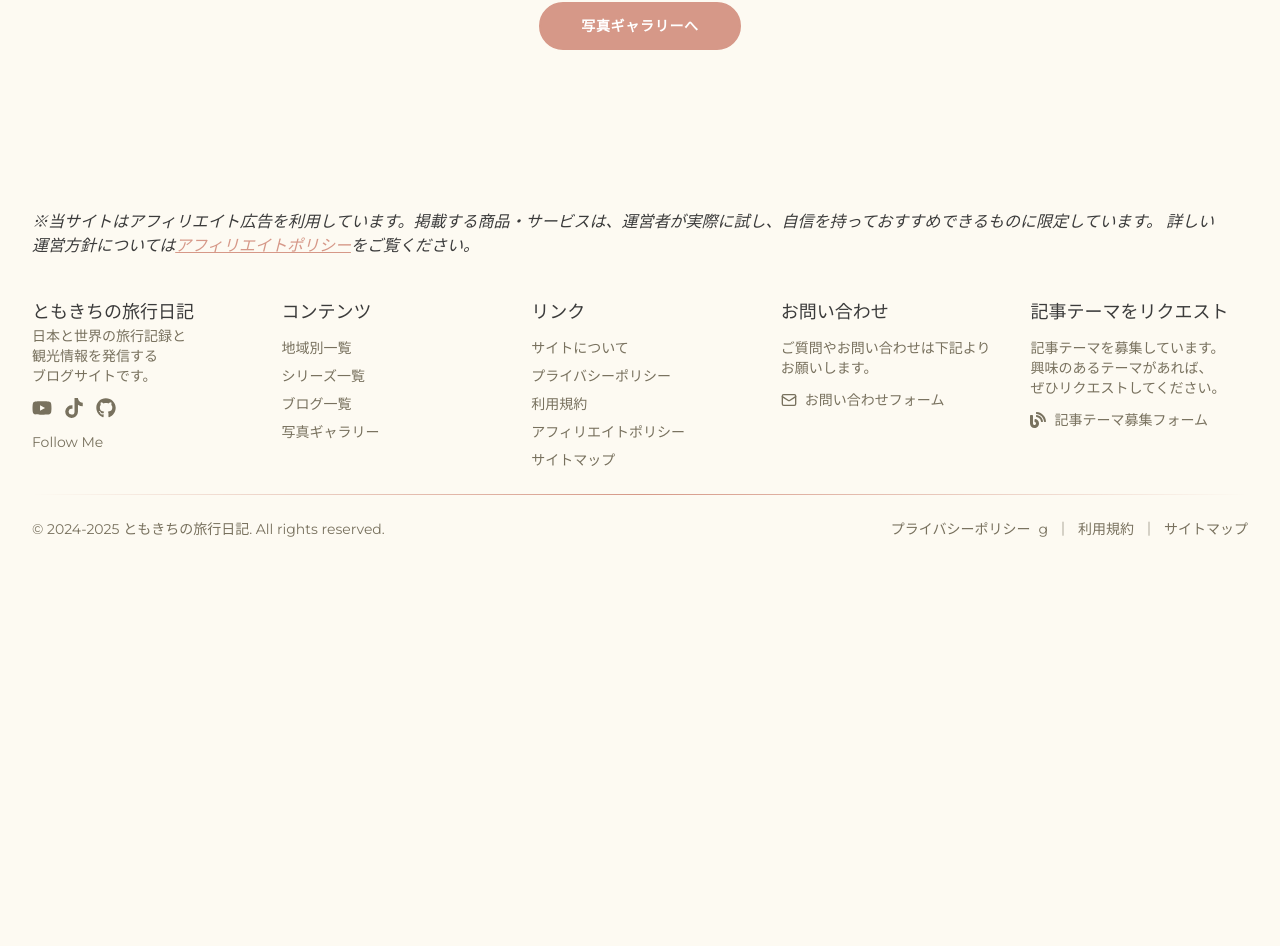
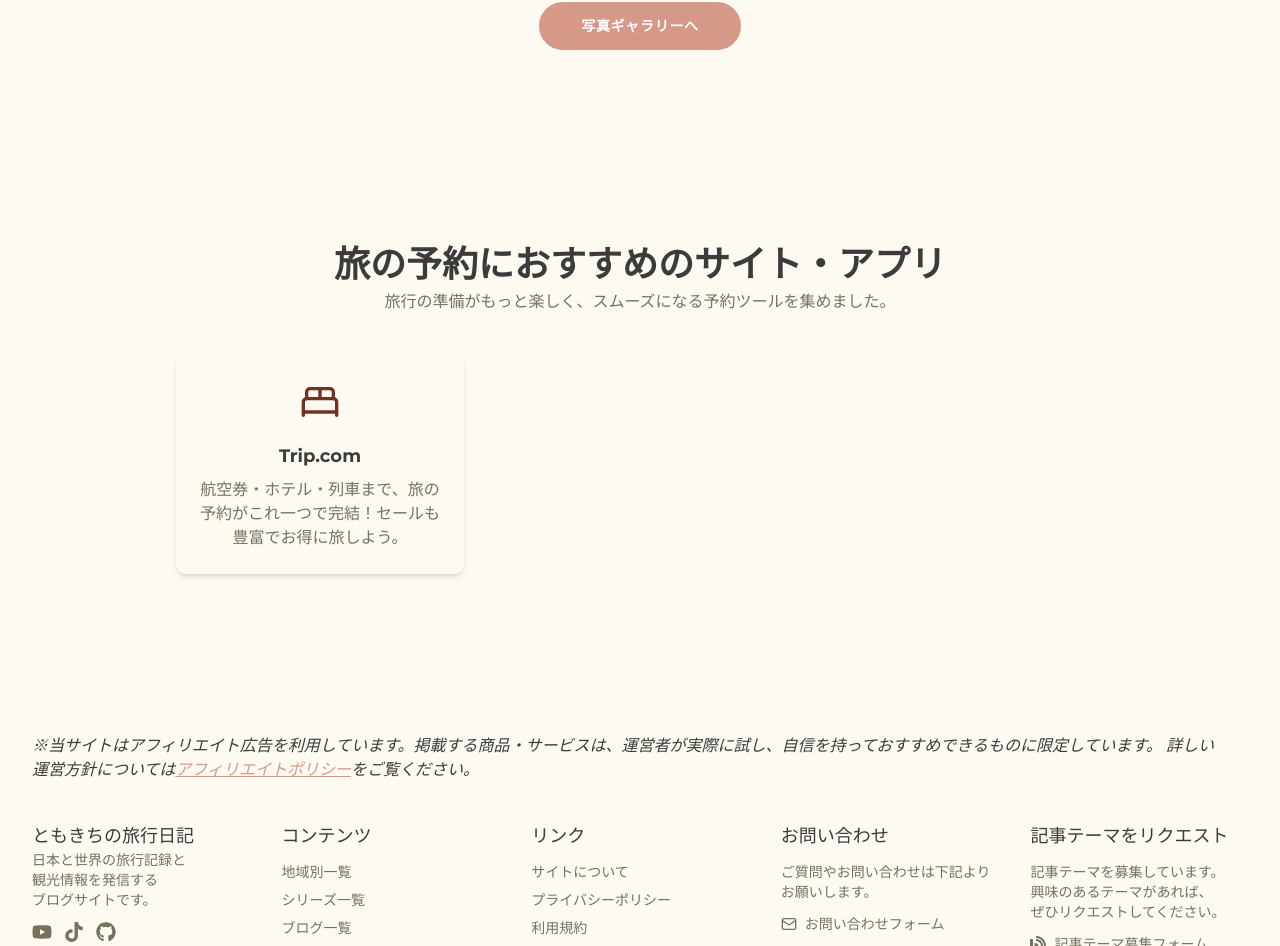
Before and after one commit to tomoki013/new-travelblog, a Next.js app: page / in a window 1280 px wide. Shown: the part 8161-9107 px from the top of the page. Before the commit the page ends 8820 px from the top, so only its background shows below. Built offline with nearby package versions, Linux system fonts and the light colour scheme; no server answers.

Commit message:
アフィリエイトセクションの追加

```diff
--- a/src/app/page.tsx
+++ b/src/app/page.tsx
@@ -9,6 +9,7 @@ import Destination from "@/components/sections/Destination";
 import PostsLength from "@/components/sections/PostsLength";
 import GalleryLength from "@/components/sections/GalleryLength";
 import { getPhotos } from "@/lib/photo";
+import Affiliates from "@/components/sections/Affiliates";
 
 export default async function HomePage() {
   const allPosts = await getAllPosts();
@@ -25,6 +26,7 @@ export default async function HomePage() {
       <Request />
       <PostsLength posts={allPosts} />
       <GalleryLength galleryLength={photoLength} />
+      <Affiliates />
     </>
   );
 }
--- /dev/null
+++ b/src/components/sections/Affiliates.tsx
@@ -0,0 +1,179 @@
+"use client";
+
+import Image from "next/image";
+import Link from "next/link";
+import { BedDouble, Home, Plane, Ticket, Train, Wifi } from "lucide-react";
+import { motion } from "framer-motion";
+import { sectionVariants } from "../animation";
+
+// 表示するアプリのデータを定義します。
+// name: サービス名
+// url: アフィリエイトリンク
+// type: 'banner' または 'card'
+// image: バナー画像 or ロゴ画像のパス
+// icon: 画像がない場合のアイコン
+// description: サービスの説明
+// status: 'ready' (準備完了) or 'pending' (準備中)
+const affiliates = [
+  {
+    name: "Trip.com",
+    url: "https://jp.trip.com/?Allianceid=7063246&SID=258431426&trip_sub1=",
+    type: "card", // Trip.comはバナーが使えるとの想定
+    // image: "/images/apps/tripcom-banner.png", // 仮のパスです。取得したバナー画像へのパスを指定してください。
+    icon: <BedDouble className="w-10 h-10 text-primary" />,
+    description:
+      "航空券・ホテル・列車まで、旅の予約がこれ一つで完結！セールも豊富でお得に旅しよう。",
+    status: "ready",
+  },
+  {
+    name: "Booking.com",
+    url: "YOUR_AFFILIATE_LINK_HERE",
+    type: "card",
+    image: "/images/apps/bookingcom-logo.png", // ロゴ画像のパス
+    icon: <BedDouble className="w-10 h-10 text-primary" />,
+    description: "世界中のホテルや宿を網羅。豊富な口コミで安心して選べます。",
+    status: "pending",
+  },
+  {
+    name: "Airbnb",
+    url: "YOUR_AFFILIATE_LINK_HERE",
+    type: "card",
+    image: "/images/apps/airbnb-logo.png", // ロゴ画像のパス
+    icon: <Home className="w-10 h-10 text-primary" />,
+    description: "現地の人から借りるユニークな宿で、特別な宿泊体験を。",
+    status: "pending",
+  },
+  {
+    name: "Agoda",
+    url: "YOUR_AFFILIATE_LINK_HERE",
+    type: "card",
+    image: "/images/apps/agoda-logo.png", // ロゴ画像のパス
+    icon: <BedDouble className="w-10 h-10 text-primary" />,
+    description: "アジア圏のホテルに強み。掘り出し物の宿が見つかるかも。",
+    status: "pending", // 将来追加する際に'ready'に変更
+  },
+  {
+    name: "Klook",
+    url: "YOUR_AFFILIATE_LINK_HERE",
+    type: "card",
+    image: "/images/apps/klook-logo.png", // ロゴ画像のパス
+    icon: <Ticket className="w-10 h-10 text-primary" />,
+    description: "遊びの予約に特化。テーマパークや現地ツアーをお得に予約。",
+    status: "pending",
+  },
+  {
+    name: "GetYourGuide",
+    url: "YOUR_AFFILIATE_LINK_HERE",
+    type: "card",
+    image: "/images/apps/getyourguide-logo.png", // ロゴ画像のパス
+    icon: <Ticket className="w-10 h-10 text-primary" />,
+    description: "世界中のユニークな体験ツアーが見つかる。旅の思い出作りに。",
+    status: "pending",
+  },
+  {
+    name: "Omio",
+    url: "YOUR_AFFILIATE_LINK_HERE",
+    type: "card",
+    image: "/images/apps/omio-logo.png", // ロゴ画像のパス
+    icon: <Train className="w-10 h-10 text-primary" />,
+    description: "ヨーロッパの鉄道やバスをまとめて検索・予約。周遊旅行に便利。",
+    status: "pending",
+  },
+  {
+    name: "SkyScanner",
+    url: "YOUR_AFFILIATE_LINK_HERE",
+    type: "card",
+    image: "/images/apps/omio-logo.png", // ロゴ画像のパス
+    icon: <Plane className="w-10 h-10 text-primary" />,
+    description: "世界中の航空券を一発で比較",
+    status: "pending",
+  },
+  {
+    name: "Trifa",
+    url: "YOUR_AFFILIATE_LINK_HERE",
+    type: "card",
+    image: "/images/apps/trifa-logo.png", // ロゴ画像のパス
+    icon: <Wifi className="w-10 h-10 text-primary" />,
+    description: "eSIMで海外でもスマホを快適に。SIMの差し替え不要で楽々。",
+    status: "pending",
+  },
+];
+
+const Affiliates = () => {
+  const appsToShow = affiliates.filter((aff) => aff.status === "ready");
+
+  return (
+    <motion.section
+      initial="hidden"
+      whileInView="visible"
+      viewport={{ once: true, amount: 0.1 }}
+      variants={sectionVariants}
+      className="py-24 px-6 md:px-8 max-w-5xl mx-auto"
+    >
+      <div className="container mx-auto px-4">
+        <div className="text-center mb-10">
+          <h2 className="font-heading text-3xl md:text-4xl font-bold text-foreground">
+            旅の予約におすすめのサイト・アプリ
+          </h2>
+          <p className="text-muted-foreground mt-2">
+            旅行の準備がもっと楽しく、スムーズになる予約ツールを集めました。
+          </p>
+        </div>
+        <div className="grid grid-cols-1 md:grid-cols-2 lg:grid-cols-3 gap-8 items-start">
+          {appsToShow.map((app) => (
+            <Link
+              href={app.url}
+              key={app.name}
+              target="_blank"
+              rel="noopener noreferrer"
+              className={`block group ${
+                app.type === "banner" ? "md:col-span-2 lg:col-span-3" : "" // バナータイプは幅を広げる
+              }`}
+            >
+              {app.type === "banner" ? (
+                // --- バナー表示 ---
+                <div className="bg-card rounded-lg shadow-md hover:shadow-lg transition-all duration-300 ease-in-out transform hover:-translate-y-1 overflow-hidden">
+                  <Image
+                    src={app.image!}
+                    alt={`${app.name} バナー`}
+                    width={1200}
+                    height={400}
+                    className="w-full h-auto object-cover"
+                  />
+                  <div className="p-4">
+                    <p className="text-muted-foreground">{app.description}</p>
+                  </div>
+                </div>
+              ) : (
+                // --- カード表示 ---
+                <div className="bg-card p-6 rounded-lg shadow-md hover:shadow-lg transition-all duration-300 ease-in-out transform hover:-translate-y-1 h-full flex flex-col items-center text-center">
+                  <div className="mb-4 h-12 w-12 flex items-center justify-center">
+                    {app.image ? (
+                      <Image
+                        src={app.image}
+                        alt={`${app.name} ロゴ`}
+                        width={48}
+                        height={48}
+                        className="object-contain"
+                      />
+                    ) : (
+                      app.icon
+                    )}
+                  </div>
+                  <h3 className="text-lg font-bold text-foreground mb-2">
+                    {app.name}
+                  </h3>
+                  <p className="text-muted-foreground flex-grow">
+                    {app.description}
+                  </p>
+                </div>
+              )}
+            </Link>
+          ))}
+        </div>
+      </div>
+    </motion.section>
+  );
+};
+
+export default Affiliates;
```
